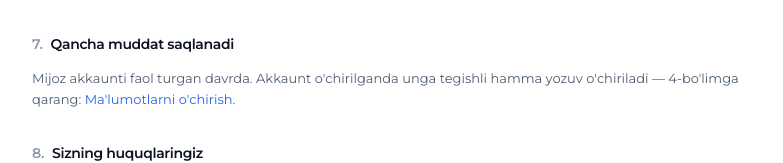
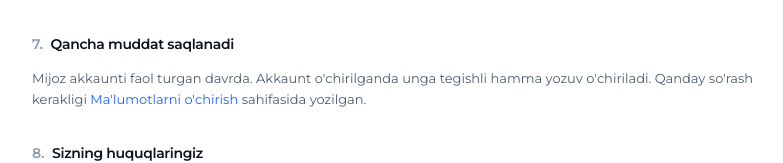
Before and after one commit to ECOMKING7/sales.hacking, a React (Vite) app in the folder frontend/: page /privacy in a window 1280 px wide. Shown: the part 1600-1763 px from the top of the page, without its empty margins (240-1023 px from the left). Built offline with nearby package versions, Linux system fonts and the light colour scheme; no server answers; a web font is replaced by a local one.

Commit message:
fix: huquqiy sahifa havolasi, brauzer sarlavhasi, yagona brend nomi

```diff
--- a/frontend/index.html
+++ b/frontend/index.html
@@ -4,7 +4,14 @@
     <meta charset="UTF-8" />
     <link rel="icon" type="image/svg+xml" href="/vite.svg" />
     <meta name="viewport" content="width=device-width, initial-scale=1.0" />
-    <title>Attribution Platform</title>
+    <!--
+      ⚠ BITTA BREND NOMI. Meta App Review formasida yoziladigan nom
+      sahifadagi nom bilan MOS bo'lishi shart — nomuvofiqlik rad
+      etishning ko'p uchraydigan sababi. Domen, GitHub repo va Vercel
+      loyihasi allaqachon "sales hacking", shuning uchun shu nom asos.
+      O'zgartirilsa — `src/config/huquqiy.ts` dagi `mahsulot` ham birga.
+    -->
+    <title>Sales Hacking</title>
     <!-- Tema — birinchi bo'yoqdan oldin. Standart yorug': OS qorong'i
          rejimda bo'lsa ham platforma yorug' ochiladi. -->
     <script>
--- a/frontend/src/pages/legal/LegalLayout.tsx
+++ b/frontend/src/pages/legal/LegalLayout.tsx
@@ -8,7 +8,7 @@
  * Shuning uchun `App.tsx` da bu yo'llar `ProtectedRoute` dan TASHQARIDA
  * turadi. Ularni Layout ichiga ko'chirish — review'ni buzish demak.
  */
-import type { ReactNode } from 'react';
+import { useEffect, type ReactNode } from 'react';
 import { Link } from 'react-router-dom';
 import { ArrowLeft } from 'lucide-react';
 import { HUQUQIY, huquqiyQator } from '../../config/huquqiy';
@@ -22,6 +22,25 @@ interface Props {
 }
 
 export default function LegalLayout({ sarlavha, izoh, children }: Props) {
+  /**
+   * ⚠ BRAUZER SARLAVHASI SAHIFAGA MOS BO'LSIN.
+   *
+   * `index.html` da yagona `<title>` turadi va SPA uni o'zgartirmaydi.
+   * Natijada maxfiylik sahifasi ochilganda ham eski sarlavha ko'rinadi.
+   * Meta tekshiruvchisi URL va sarlavhani birga skrinshot qiladi —
+   * ikkalasi mos kelmasa savol tug'iladi.
+   *
+   * react-helmet qo'shilmadi: bitta `useEffect` yetarli bo'lganda
+   * kutubxona qo'shish — ortiqcha bog'liqlik.
+   */
+  useEffect(() => {
+    const eski = document.title;
+    document.title = `${sarlavha} — ${HUQUQIY.mahsulot}`;
+    return () => {
+      document.title = eski;
+    };
+  }, [sarlavha]);
+
   return (
     <div className="min-h-screen bg-ground">
       <header className="border-b-[1.5px] border-line">
--- a/frontend/src/pages/legal/PrivacyPage.tsx
+++ b/frontend/src/pages/legal/PrivacyPage.tsx
@@ -173,11 +173,11 @@ export default function PrivacyPage() {
       <Bolim raqam={7} nom="Qancha muddat saqlanadi">
         <p>
           Mijoz akkaunti faol turgan davrda. Akkaunt o'chirilganda unga tegishli hamma
-          yozuv o'chiriladi — 4-bo'limga qarang:{' '}
+          yozuv o'chiriladi. Qanday so'rash kerakligi{' '}
           <a href="/data-deletion" className="text-accent hover:underline">
             Ma'lumotlarni o'chirish
-          </a>
-          .
+          </a>{' '}
+          sahifasida yozilgan.
         </p>
       </Bolim>
 
```
